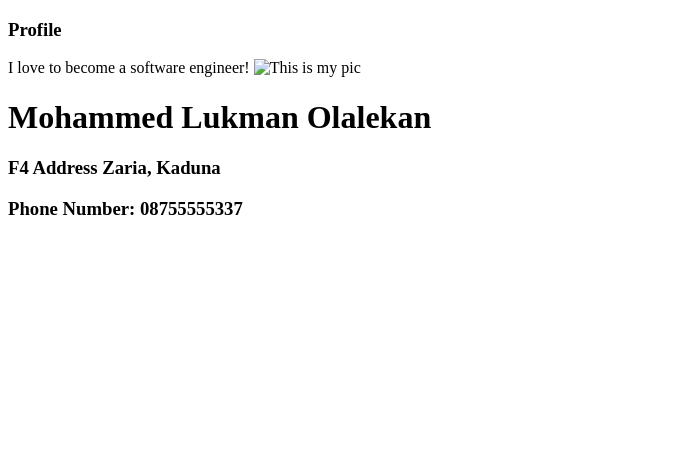
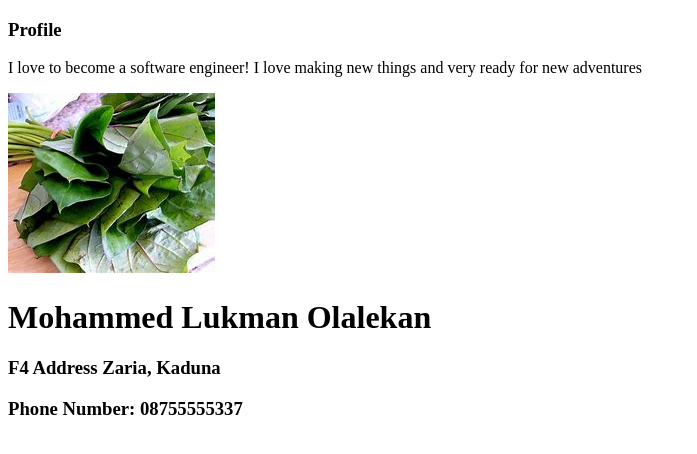
Before and after one commit to Ejorhymes22/cv, a plain HTML site: page profile.html in a window 1280 px wide. Shown: the whole page, without its empty margins (0-697 px from the left). Drawn offline with Linux system fonts and the light colour scheme.

Commit message:
Update profile.html

```diff
--- a/profile.html
+++ b/profile.html
@@ -9,9 +9,9 @@
 
     <h3>Profile</h3>
     <p>I love to become a software engineer!
-
-        <img src="alt.img" alt="This is my pic">
+        I love making new things and very ready for new adventures
     </p>
+    <img src="images/potato.jpg" alt="This is my pic">
 
 
     <footer>
```
